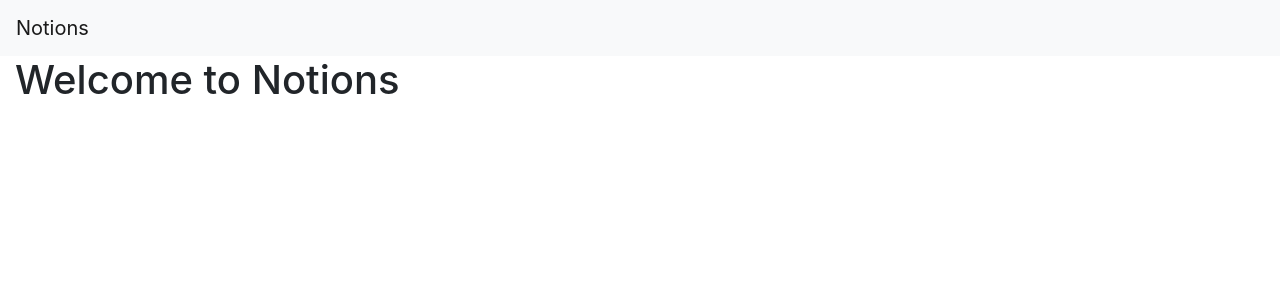
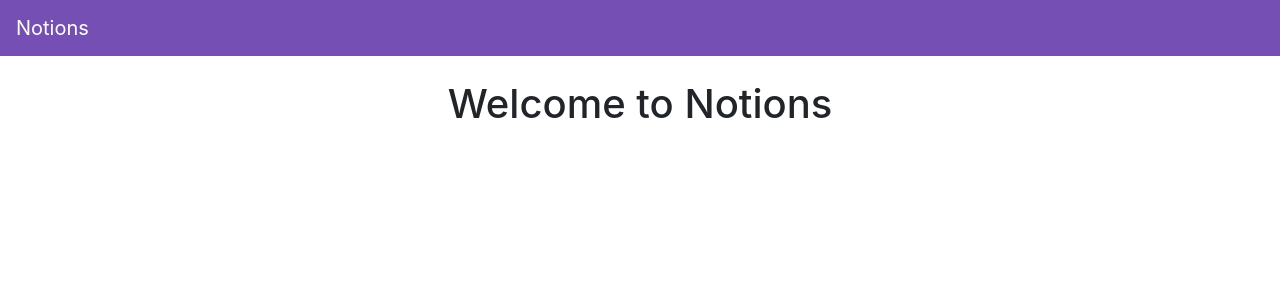
Before and after one commit to gh-8/Notions, a Django app: page / in a window 1280 px wide. Shown: the top 300 px of the page. Run offline with Django 3.2, Linux system fonts and the light colour scheme; data that the repository does not hold is empty; some libraries are stand-ins or nearby versions.

Commit message:
Modified bootsrap themes

```diff
--- a/templates/base.html
+++ b/templates/base.html
@@ -3,17 +3,21 @@
   <head>
     <!-- Required meta tags -->
     <meta charset="utf-8">
+    <title>{% block head_title %}    {% endblock head_title %}</title>
     <meta name="viewport" content="width=device-width, initial-scale=1, shrink-to-fit=no">
 
     <!-- Bootstrap CSS -->
     <link rel="stylesheet" href="https://stackpath.bootstrapcdn.com/bootstrap/4.5.0/css/bootstrap.min.css" integrity="sha384-9aIt2nRpC12Uk9gS9baDl411NQApFmC26EwAOH8WgZl5MYYxFfc+NcPb1dKGj7Sk" crossorigin="anonymous">
-
-    <title>{% block head_title %}    {% endblock head_title %}</title>
+    <style>
+        .bg-notions {
+           background-color: #764fb4!important;
+        }
+    </style>
 
   </head>
   <body>
     {% include 'components/navbar.html'%}     <!-- components/navbar.html displays here -->
-    <div class='container-fluid'>
+    <div class='container'>
         {% block content %}
         <!-- pages/home.html displays here -->
         {% endblock content %}
--- a/templates/components/navbar.html
+++ b/templates/components/navbar.html
@@ -1,4 +1,4 @@
-<nav class="navbar navbar-expand-lg navbar-light bg-light">
+<nav class="navbar navbar-expand-lg navbar-dark bg-notions mb-4">
     <a class="navbar-brand" href="/">Notions</a>
     <button class="navbar-toggler" type="button" data-toggle="collapse" data-target="#navbarSupportedContent" aria-controls="navbarSupportedContent" aria-expanded="false" aria-label="Toggle navigation">
       <span class="navbar-toggler-icon"></span>
--- a/templates/pages/home.html
+++ b/templates/pages/home.html
@@ -1,9 +1,14 @@
 {% extends 'base.html' %} {% block headtitle %} testing {% endblock headtitle %}
 {% block content %}
+<div class="row text-center">
+    <div class="col">
+        <h1>Welcome to Notions</h1>
+    </div>
+</div>
 
-<h1>Welcome to Notions</h1>
-
-<div id="notions">loading...</div>
+<div class="row" id="notions">
+    <p>loading...</p>
+</div>
 
 <script>
   const notionsElement = document.getElementById("notions");
@@ -22,7 +27,7 @@
   }
 
   function formatNotionElement(notion){
-    var formattedNotion = "<div class='mb-4' id='notion-'" + notion.id + "'><p>" + notion.content + "</p><div class='btn-group'>"+ LikeBtn(notion) + "</div></div>"
+    var formattedNotion = "<div class='col-12 col-md-10 mx-auto border rounded py-3 mb-4' id='notion-'" + notion.id + "'><p>" + notion.content + "</p><div class='btn-group'>"+ LikeBtn(notion) + "</div></div>"
     return formattedNotion
   }
   xhr.responseType = responseType;
```
